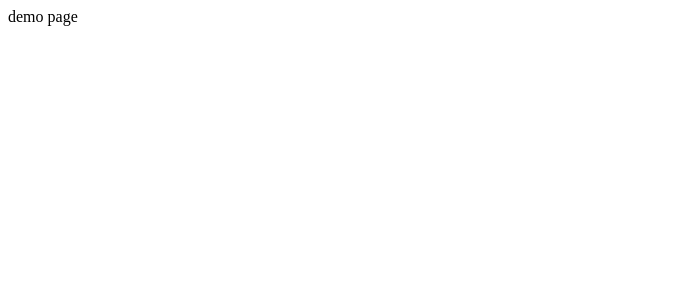
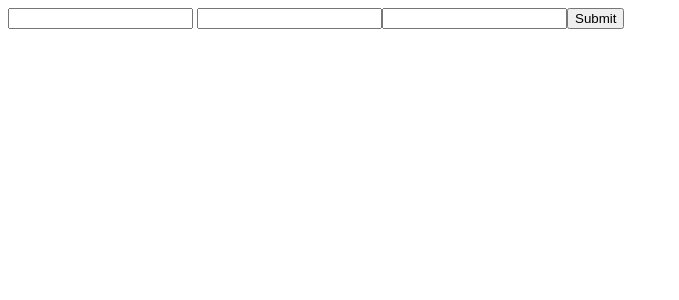
Before and after one commit to zhyafe/react-hook-form, a React app: page / in a window 1280 px wide. Shown: the top 300 px of the page, without its empty margins (0-679 px from the left). Built offline with nearby package versions, Linux system fonts and the light colour scheme.

Commit message:
react-hook-form初始化

```diff
--- a/package.json
+++ b/package.json
@@ -26,6 +26,7 @@
   "dependencies": {
     "core-js": "3.8.0",
     "react": "^17.0.1",
-    "react-dom": "^17.0.1"
+    "react-dom": "^17.0.1",
+    "react-hook-form": "^7.0.1"
   }
 }
--- a/src/demo/App.tsx
+++ b/src/demo/App.tsx
@@ -1,14 +1,24 @@
-import React, { Component } from "react";
+import React from "react";
+import { useForm } from "react-hook-form";
 
-interface Props {}
-interface State {}
+function App() {
+  const {
+    register,
+    handleSubmit,
+    formState: { errors },
+  } = useForm();
+  const onSubmit = (data) => console.log(data);
 
-class App extends Component<Props, State> {
-  state = {};
-
-  render() {
-    return <div>demo page</div>;
-  }
+  return (
+    <form onSubmit={handleSubmit(onSubmit)}>
+      <input {...register("firstName")} /> {/* register an input */}
+      <input {...register("lastName", { required: true })} />
+      {errors.lastName && <p>Last name is required.</p>}
+      <input {...register("age", { pattern: /\d+/ })} />
+      {errors.age && <p>Please enter number for age.</p>}
+      <input type="submit" />
+    </form>
+  );
 }
 
 export default App;
```
Also changed, not shown: 2 other files (tests, documents, lock files or other folders).
